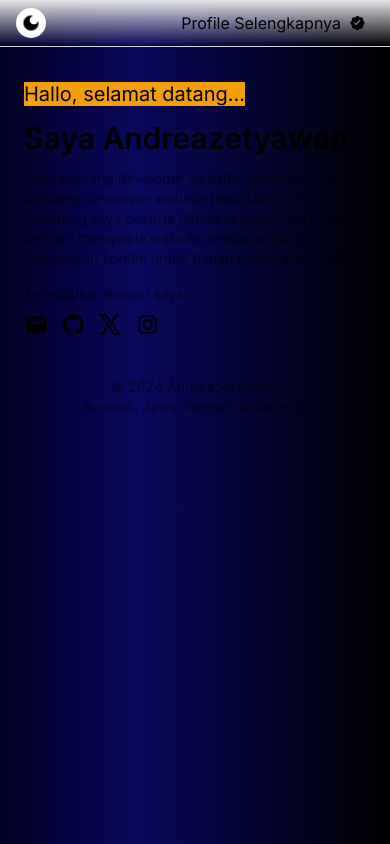
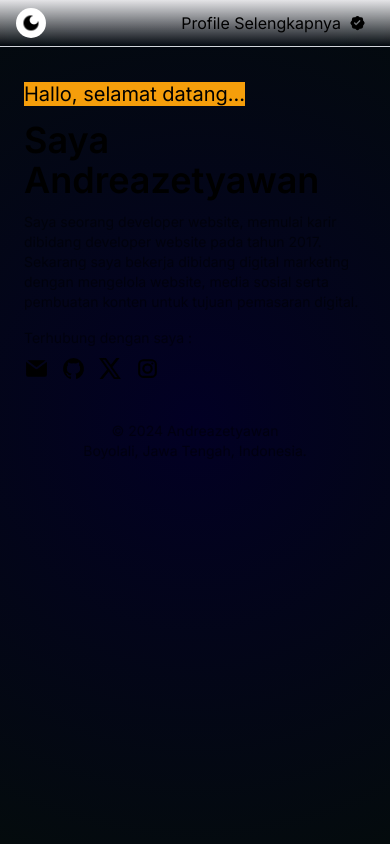
Before and after one commit to andreazetyawan/web-app-andreazetyawan, a Next.js app: page / in a window 390 px wide. Built offline with nearby package versions, Linux system fonts and the light colour scheme.

Commit message:
change background color

```diff
--- a/app/ui/globals.css
+++ b/app/ui/globals.css
@@ -27,7 +27,7 @@ body {
 }
 
 main {
-  background: linear-gradient(90deg, rgba(2,0,36,1) 0%, rgba(8,8,92,1) 35%, rgba(0,0,0,1) 100%);
+  background: radial-gradient(circle, rgba(2,0,36,1) 0%, rgba(4,11,13,1) 100%);
 }
 
 @layer utilities {
--- a/app/welcome.tsx
+++ b/app/welcome.tsx
@@ -11,7 +11,7 @@ export default function Welcome() {
               Hallo, selamat datang...
             </span>
           </div>
-          <h2 className="mt-3 lg:mt-5 text-3xl lg:text-5xl font-semibold">
+          <h2 className="mt-3 lg:mt-5 text-4xl lg:text-5xl font-semibold">
             Saya Andreazetyawan
           </h2>
           <p className="mt-3 text-sm opacity-50 static">
```
